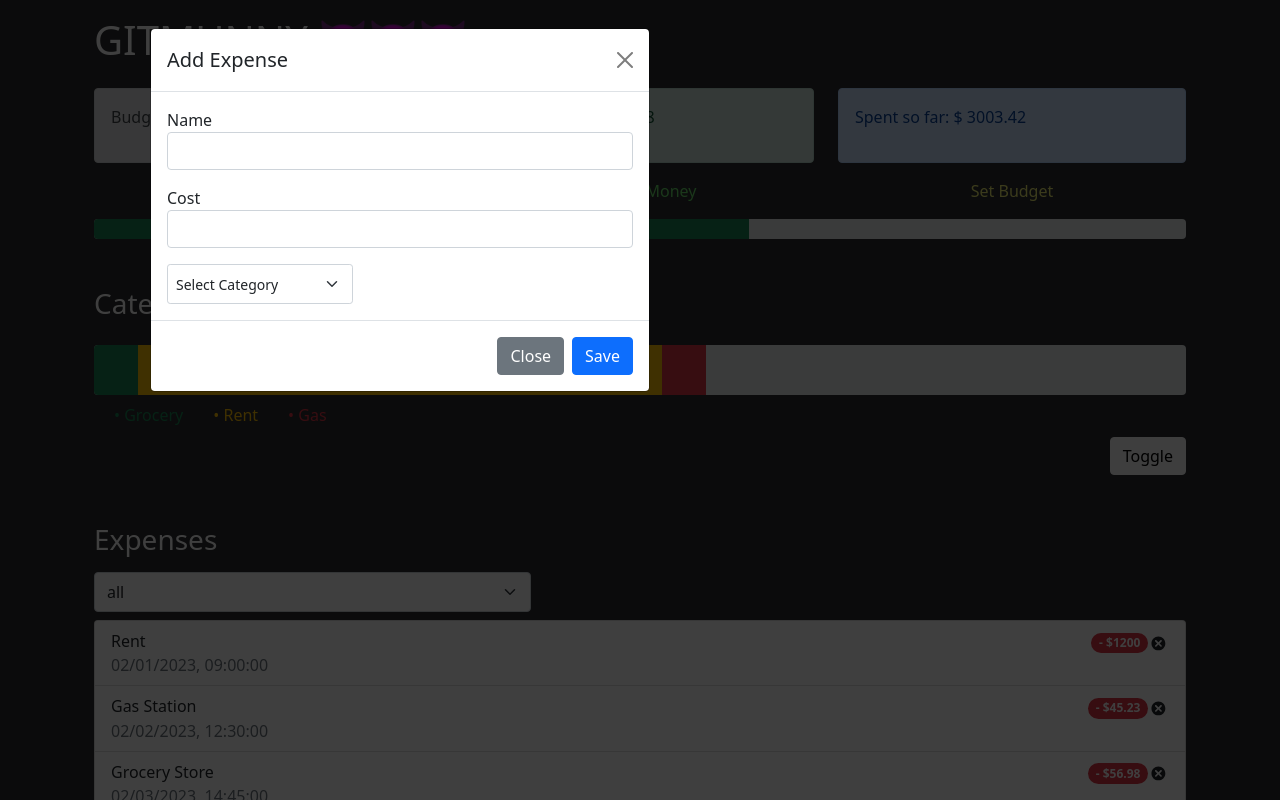
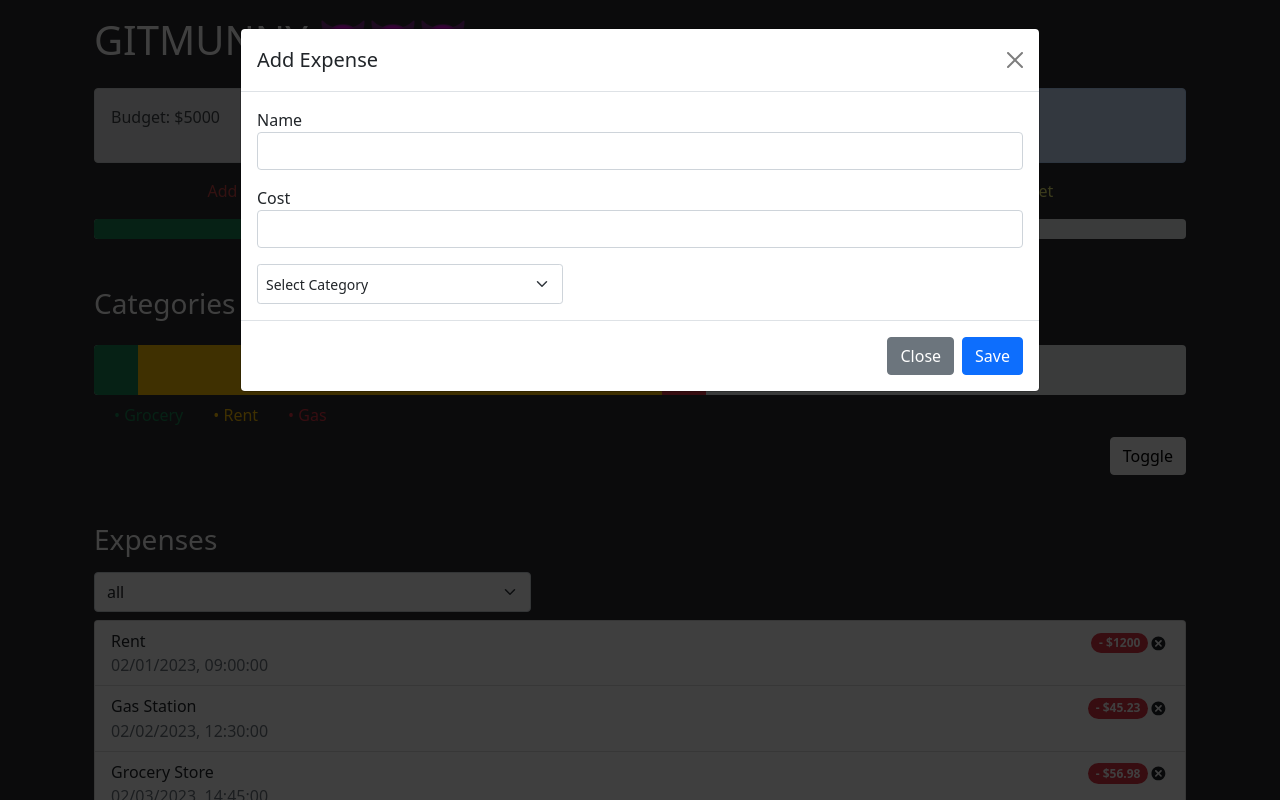
Before and after one commit to GabrielMourad/GitMunny, a React (Create React App) app in the folder client/: page / in a window 1280 px wide. Both pictures are taken after a click on the link "Add Transaction". Shown: the top 800 px of the page. Built offline with nearby package versions, Linux system fonts and the light colour scheme.

Commit message:
fixed trans-modal

```diff
--- a/client/src/components/AddExpenseForm.js
+++ b/client/src/components/AddExpenseForm.js
@@ -33,12 +33,8 @@
       payload: expense
     })
 
-
-
     toast.success("Expense Set Successfully")
     document.getElementById("close-modal").click();
-
-
 
 
   }
--- a/client/src/components/modals/TransactionModal.js
+++ b/client/src/components/modals/TransactionModal.js
@@ -10,9 +10,8 @@
   return (
     <>
 
-
-        <div class="modal fade modal-lg" id="transaction-modal" data-bs-backdrop="static" data-bs-keyboard="false" tabindex="-1" aria-labelledby="staticBackdropLabel" aria-hidden="true">
-          <div class="modal-dialog modal-dialog-scrollable text-dark">
+        <div class="modal fade" id="transaction-modal" data-bs-backdrop="static" data-bs-keyboard="false" tabindex="-1" aria-labelledby="staticBackdropLabel" aria-hidden="true">
+          <div class="modal-lg modal-dialog modal-dialog-scrollable text-dark">
             <div class="modal-content">
               <div class="modal-header">
                 <h1 class="modal-title fs-5" id="staticBackdropLabel">Add Expense</h1>
```
